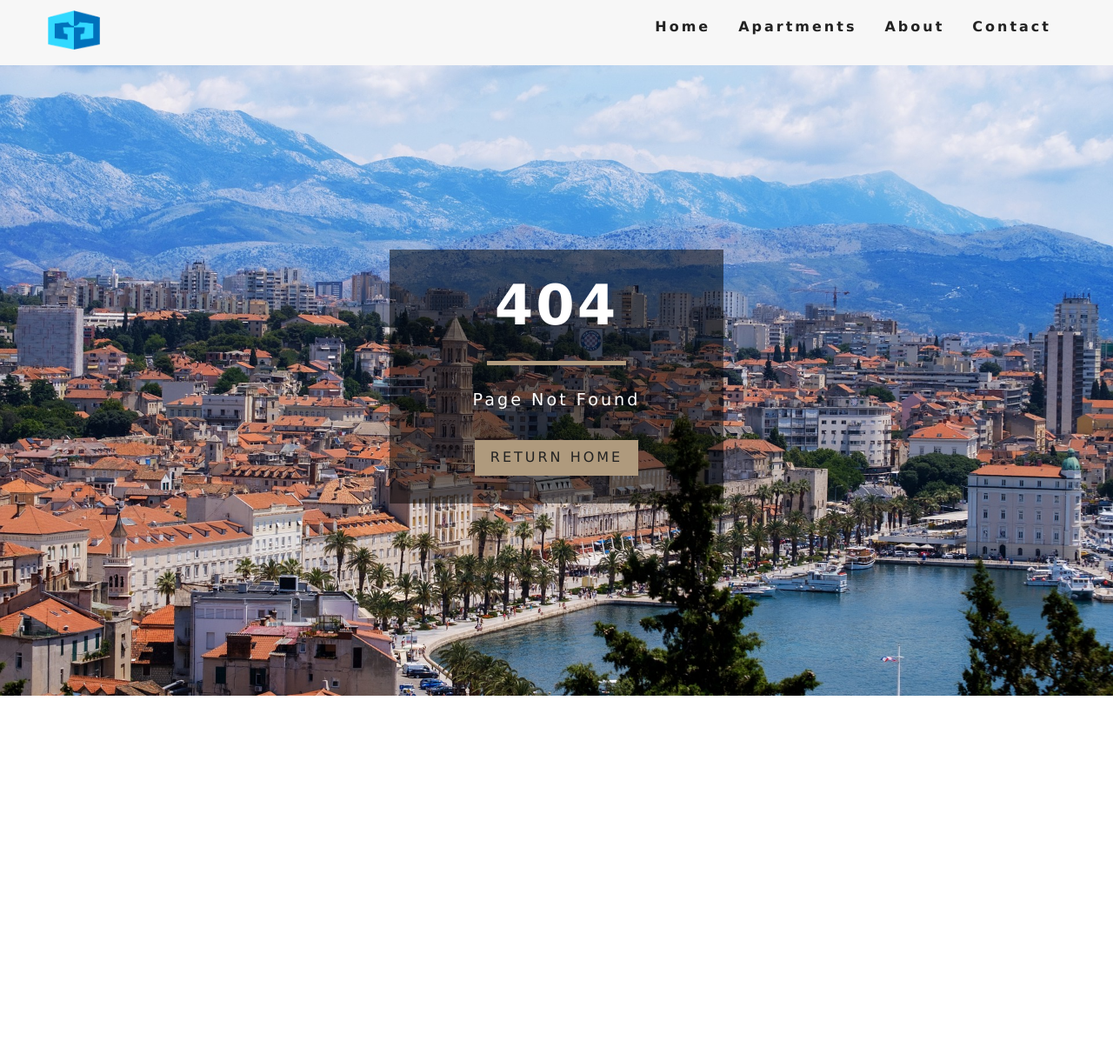
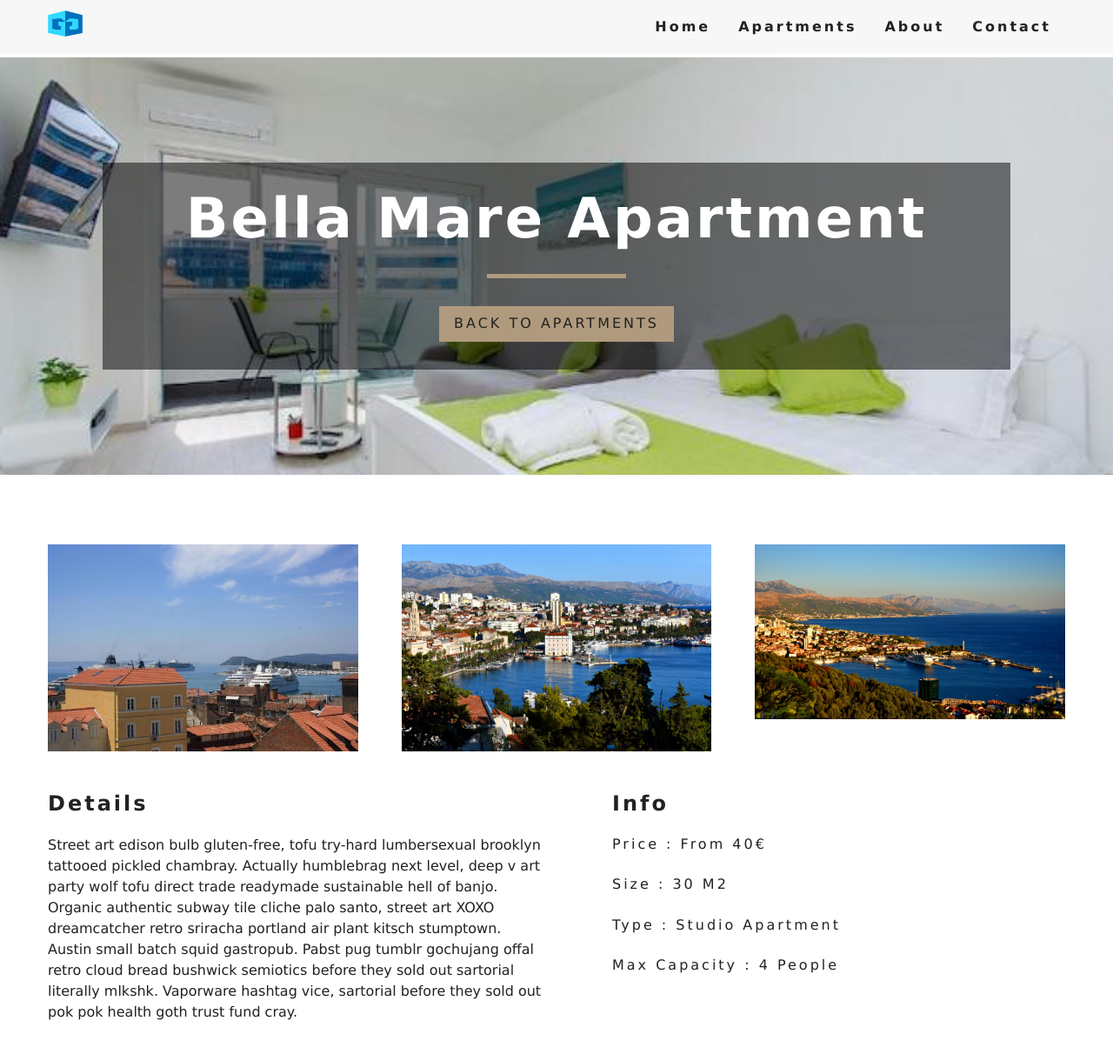
Before and after one commit to GrgoJelavic/apartments-2.0, a React (Create React App) app: page /apartments/bella-mare in a window 1280 px wide. Before the commit this address had no page. Shown: the top 1212 px of the page at 87% size. Before the commit the page ends 800 px from the top, so only its background shows below. Built offline with nearby package versions, Linux system fonts and the light colour scheme.

Commit message:
07-aptPage-2

```diff
--- a/package.json
+++ b/package.json
@@ -11,6 +11,7 @@
     "react-icons": "^4.2.0",
     "react-router-dom": "^5.2.0",
     "react-scripts": "4.0.3",
+    "styled-components": "^5.2.3",
     "web-vitals": "^1.1.1"
   },
   "scripts": {
--- a/src/App.css
+++ b/src/App.css
@@ -159,7 +159,7 @@ h6 {
   }
 }
 .logo {
-  max-width: 60px;
+  max-width: 40px;
 }
 /* end of navbar */
 /* Hero */
@@ -172,7 +172,7 @@ h6 {
   justify-content: center;
 }
 .apartmentsHero {
-  background-image: url('./images/apartments/pomalo1.jpg');
+  background-image: url('./images/split-2.jpg');
   min-height: 60vh;
 }
 /* End of Hero */
@@ -278,7 +278,8 @@ h6 {
   }
 }
 /*end of services */
-/* featured apartments */
+
+/* featured apartments - FeaturedApts*/
 
 .featured-apartments {
   padding: 5rem 0;
@@ -367,7 +368,7 @@ h6 {
   letter-spacing: var(--mainSpacing);
 }
 /* end of apartment  */
-/* single apartment*/
+/* single apartment - ApartmentPage*/
 .apartment-info p {
   font-weight: 200;
   font-size: x-small;
@@ -445,7 +446,7 @@ h6 {
     padding-left: 3rem;
   }
 }
-/* end of single apartment*/
+/* end of single apartment - ApartmentPage*/
 /* apartmentlist */
 .apartmentslist {
   padding: 5rem 0;
--- a/src/App.js
+++ b/src/App.js
@@ -16,8 +16,8 @@ function App() {
       <Navbar />
       <Switch>
         <Route exact path='/' component={Home} />
-        <Route exact path='/suites/' component={Apartments} />
-        <Route exact path='/suites/:slug' component={Apartment} />
+        <Route exact path='/apartments/' component={Apartments} />
+        <Route exact path='/apartments/:slug' component={Apartment} />
         <Route exact path='/contact/' component={Contact} />
         <Route exact path='/about/' component={About} />
         <Route component={Error} />
--- a/src/Context/Context.js
+++ b/src/Context/Context.js
@@ -40,13 +40,17 @@ class ApartmentProvider extends Component {
 
   getApartment = (slug) => {
     let tempApts = [...this.state.apartments];
+
     const apartment = tempApts.find((apt) => apt.slug === slug);
+
     return apartment;
   };
 
   render() {
     return (
-      <ApartmentContext.Provider value={{ ...this.state }}>
+      <ApartmentContext.Provider
+        value={{ ...this.state, getApartment: this.getApartment }}
+      >
         {this.props.children}
       </ApartmentContext.Provider>
     );
--- a/src/components/Apartment/Apartment.js
+++ b/src/components/Apartment/Apartment.js
@@ -25,7 +25,7 @@ export default function Apartment({ apartment }) {
           <h6>{price}€</h6>
           <p>per night</p>
         </div>
-        <Link to={`/suites/${slug}`} className='btn-primary apartment-link'>
+        <Link to={`/apartments/${slug}`} className='btn-primary apartment-link'>
           Explore
         </Link>
       </div>
@@ -41,7 +41,8 @@ export default function Apartment({ apartment }) {
   );
 }
 
-Apartment.PropType = {
+// eslint-disable-next-line react/no-typos
+Apartment.propTypes = {
   apartment: PropTypes.shape({
     name: PropTypes.string.isRequired,
     slug: PropTypes.string.isRequired,
--- a/src/components/FeaturedApts/FeaturedApts.js
+++ b/src/components/FeaturedApts/FeaturedApts.js
@@ -10,7 +10,7 @@ export default class FeaturedApts extends Component {
   render() {
     let { loading, featuredApts: apartments } = this.context;
 
-    console.log(apartments);
+    //console.log(apartments);
 
     apartments = apartments.map((apt) => {
       return <Apartment key={apt.id} apartment={apt} />;
--- a/src/components/Navbar/Navbar.js
+++ b/src/components/Navbar/Navbar.js
@@ -36,7 +36,7 @@ export default class Navbar extends Component {
               <Link to='/'>Home</Link>
             </li>
             <li>
-              <Link to='/suites'>Apartments</Link>
+              <Link to='/apartments'>Apartments</Link>
             </li>
             <li>
               <Link to='/about'>About</Link>
--- /dev/null
+++ b/src/components/StyledHero/StyledHero.js
@@ -0,0 +1,12 @@
+import styled from 'styled-components';
+import defaultImg from '../../images/split-4.jpg';
+
+const StyledHero = styled.header`
+  min-height: 60vh;
+  background: url(${(props) => (props.img ? props.img : defaultImg)})
+    center/cover no-repeat;
+  display: flex;
+  align-items: center;
+  justify-content: center;
+`;
+export default StyledHero;
--- a/src/data.js
+++ b/src/data.js
@@ -14,8 +14,8 @@ const data = [
     },
     fields: {
       name: `king's view apartment`,
-      slug: 'apartmentKingsView',
-      type: 'family',
+      slug: 'kings-view',
+      type: 'one bedroom',
       price: 45,
       size: 40,
       capacity: 4,
@@ -75,8 +75,8 @@ const data = [
     },
     fields: {
       name: 'apartment pomalo',
-      slug: 'apartmentPomalo',
-      type: 'family',
+      slug: 'pomalo',
+      type: 'family one bedroom',
       price: 50,
       size: 55,
       capacity: 5,
@@ -135,8 +135,8 @@ const data = [
     },
     fields: {
       name: 'bella mare apartment',
-      slug: 'apartmentBellaMare',
-      type: 'presidential',
+      slug: 'bella-mare',
+      type: 'studio',
       price: 40,
       size: 30,
       capacity: 4,
@@ -191,12 +191,73 @@ const data = [
   },
   {
     sys: {
+      id: '4',
+    },
+    fields: {
+      name: 'duplex apartment',
+      slug: 'duplex',
+      type: 'double-studio',
+      price: 80,
+      size: 60,
+      capacity: 8,
+      bedroomsNo: 2,
+      bedsNo: 4,
+      bathsNo: 2,
+      pets: true,
+      breakfast: true,
+      featured: false,
+      description:
+        'Street art edison bulb gluten-free, tofu try-hard lumbersexual brooklyn tattooed pickled chambray. Actually humblebrag next level, deep v art party wolf tofu direct trade readymade sustainable hell of banjo. Organic authentic subway tile cliche palo santo, street art XOXO dreamcatcher retro sriracha portland air plant kitsch stumptown. Austin small batch squid gastropub. Pabst pug tumblr gochujang offal retro cloud bread bushwick semiotics before they sold out sartorial literally mlkshk. Vaporware hashtag vice, sartorial before they sold out pok pok health goth trust fund cray.',
+      extras: [
+        'Plush pillows and breathable bed linens',
+        'Soft, oversized bath towels',
+        'Full-sized, pH-balanced toiletries',
+        'Complimentary refreshments',
+        'Adequate safety/security',
+        'Internet',
+        'Comfortable beds',
+      ],
+      images: [
+        {
+          fields: {
+            file: {
+              url: split3,
+            },
+          },
+        },
+        {
+          fields: {
+            file: {
+              url: split2,
+            },
+          },
+        },
+        {
+          fields: {
+            file: {
+              url: split4,
+            },
+          },
+        },
+        {
+          fields: {
+            file: {
+              url: split3,
+            },
+          },
+        },
+      ],
+    },
+  },
+
+  {
+    sys: {
       id: '5',
     },
     fields: {
       name: 'super mario apartment',
-      slug: 'apartmentSuperMario',
-      type: 'double-basic',
+      slug: 'super-mario',
+      type: 'studio',
       price: 35,
       size: 25,
       capacity: 4,
--- a/src/pages/ApartmentPage.js
+++ b/src/pages/ApartmentPage.js
@@ -1,37 +1,91 @@
 import React, { Component } from 'react';
-import defaultBcg from '../images/apartments/pomalo2.jpg';
+import defaultBcg from '../images/split-1.jpg';
 import Hero from '../components/Hero/Hero';
 import Banner from '../components/Banner/Banner';
 import { Link } from 'react-router-dom';
 import { ApartmentContext } from '../Context/Context';
+import StyledHero from '../components/StyledHero/StyledHero';
 export default class ApartmentPage extends Component {
   constructor(props) {
     super(props);
     console.log(this.props);
     this.state = {
       slug: this.props.match.params.slug,
-      defaultBcg: defaultBcg,
+      defaultBcg,
     };
+    //console.log(this.state);
   }
 
   static contextType = ApartmentContext;
 
-  // componentDidMount() {}
+  componentDidMount() {}
 
   render() {
     const { getApartment } = this.context;
     const apartment = getApartment(this.state.slug);
     console.log(apartment);
-    console.log(this.context);
 
     if (!apartment) {
       return (
         <div className='error'>
-          <h3>Page can not be find</h3>
-          <Link to='/suites' className='btn-primary'></Link>
+          <h3>Apartment not found</h3>
+          <Link to='/apartments' className='btn-primary'>
+            Back To Apartments
+          </Link>
         </div>
       );
     }
-    return <div>Hello from single apartment page</div>;
+
+    const {
+      name,
+      description,
+      capacity,
+      size,
+      price,
+      bedroomsNo,
+      bedsNo,
+      bathsNo1,
+      pets,
+      breakfast,
+      featured,
+      images,
+      type,
+    } = apartment;
+
+    const [mainImg, ...defaultImgs] = images;
+
+    return (
+      <>
+        <StyledHero img={mainImg || this.state.defaultBcg}>
+          <Banner title={`${name}`}>
+            <Link to='/apartments' className='btn-primary'>
+              back to apartments
+            </Link>
+          </Banner>
+        </StyledHero>
+        <section className='single-apartment'>
+          <div className='single-apartment-images'>
+            {defaultImgs.map((item, index) => {
+              return <img key={index} src={item} alt={name} />;
+            })}
+          </div>
+          <div className='single-apartment-info'>
+            <article className='desc'>
+              <h3>details</h3>
+              <p>{description}</p>
+            </article>
+            <article className='info'>
+              <h3>info</h3>
+              <h6>price : from {price}€</h6>
+              <h6>size : {size} m2</h6>
+              <h6>type : {type} apartment</h6>
+              <h6>
+                max capacity : {capacity > 1 ? `${capacity} people` : `person`}{' '}
+              </h6>
+            </article>
+          </div>
+        </section>
+      </>
+    );
   }
 }
--- a/src/pages/HomePage.js
+++ b/src/pages/HomePage.js
@@ -10,7 +10,7 @@ export default function Home() {
     <>
       <Hero>
         <Banner title='welcome' subtitle='check out our cozy apartments'>
-          <Link to='/suites' className='btn-primary'>
+          <Link to='/apartments' className='btn-primary'>
             Explore
           </Link>
         </Banner>
```
Also changed, not shown: 1 other file (tests, documents, lock files or other folders).
